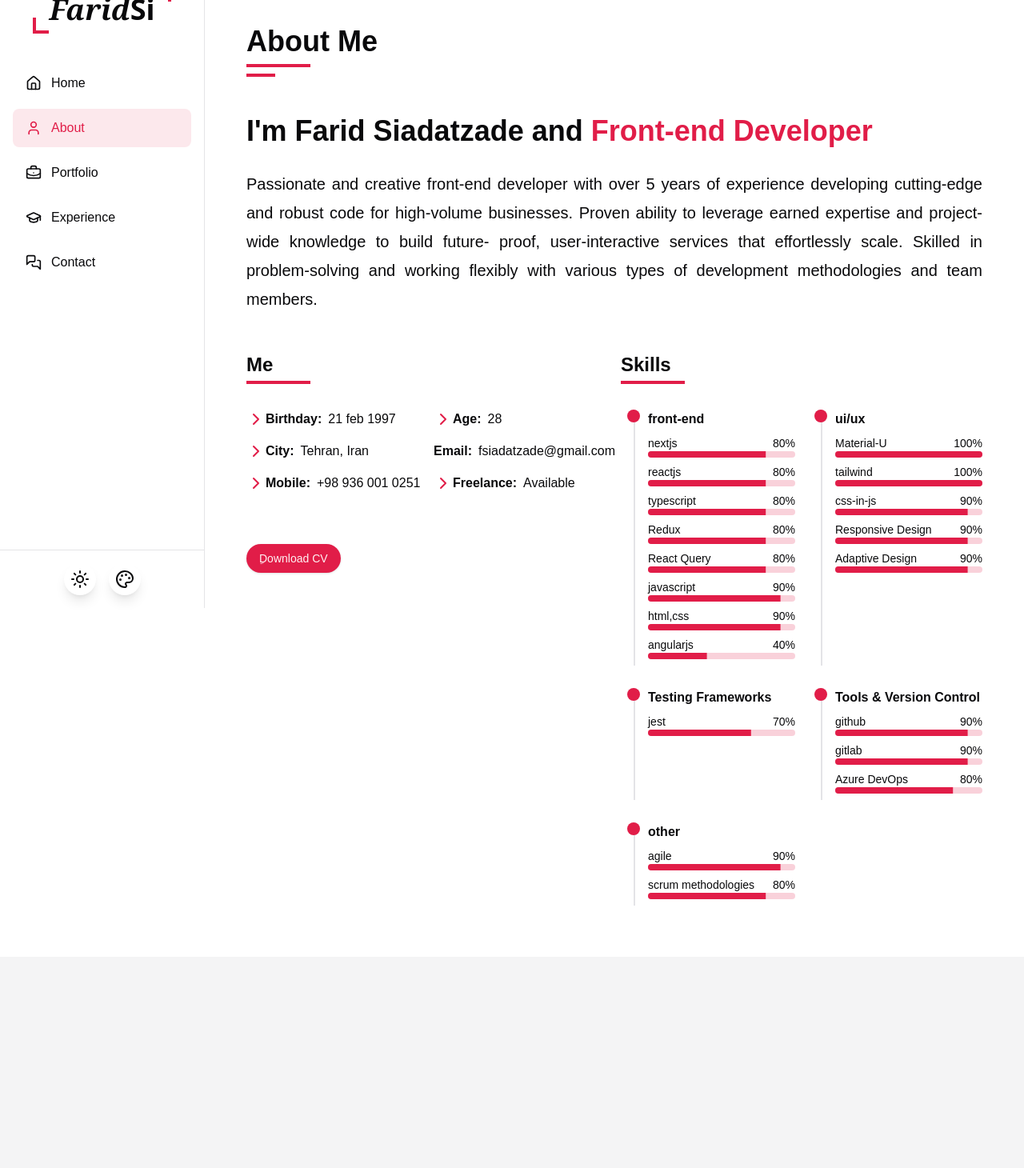
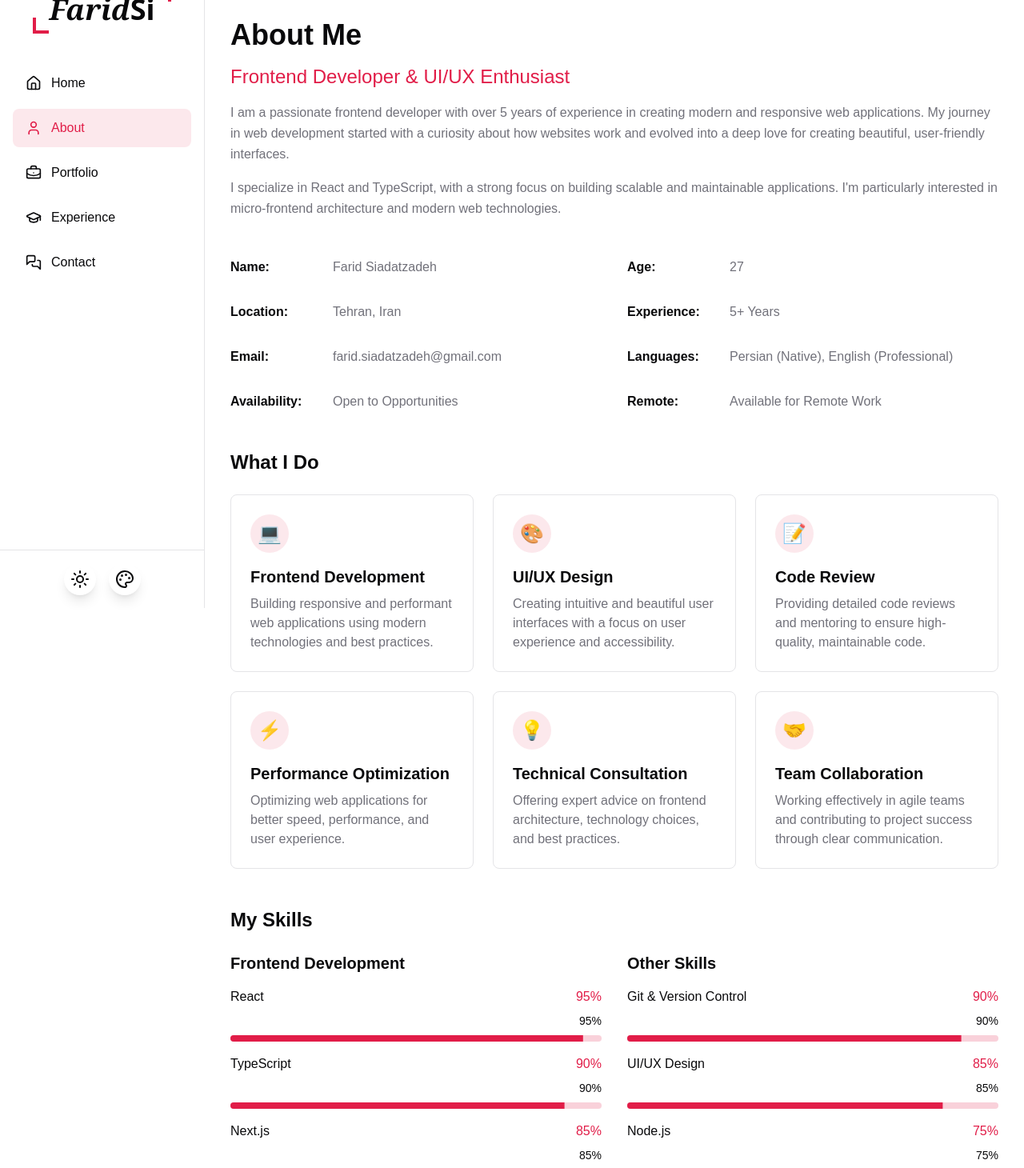
Before and after one commit to faridsiadatzade/Personal-website-next.js, a Next.js app: page /about in a window 1280 px wide. Shown: the part 40-1500 px from the top of the page at 80% size. Before the commit the page ends 1236 px from the top, so only its background shows below. Built offline with nearby package versions, Linux system fonts and the light colour scheme.

Commit message:
[REFAXTOR]: refactor and redesign (about page)

```diff
--- a/src/app/about/page.tsx
+++ b/src/app/about/page.tsx
@@ -1,147 +1,85 @@
-import { ChevronRight } from "lucide-react";
-import { Progress } from "@/components/ui/progress";
-import { Button } from "@/components/ui/button";
-interface BaseInfo {
-  label: string;
-  value: string;
-}
-interface Skill {
-  key: string;
-  value: number;
-}
-interface SkillCategory {
-  category: string;
-  value: Skill[];
-}
+"use client";
 
-const skills: SkillCategory[] = [
+import { AboutSection } from "@/components/sections/AboutSection";
+import { AboutInfo } from "@/types/about";
+
+const aboutData: AboutInfo = {
+  title: "About Me",
+  subtitle: "Frontend Developer & UI/UX Enthusiast",
+  description: [
+    "I am a passionate frontend developer with over 5 years of experience in creating modern and responsive web applications. My journey in web development started with a curiosity about how websites work and evolved into a deep love for creating beautiful, user-friendly interfaces.",
+    "I specialize in React and TypeScript, with a strong focus on building scalable and maintainable applications. I'm particularly interested in micro-frontend architecture and modern web technologies.",
+  ],
+  personalInfo: {
+    "Name": "Farid Siadatzadeh",
+    "Age": "27",
+    "Location": "Tehran, Iran",
+    "Experience": "5+ Years",
+    "Email": "farid.siadatzadeh@gmail.com",
+    "Languages": "Persian (Native), English (Professional)",
+    "Availability": "Open to Opportunities",
+    "Remote": "Available for Remote Work"
+  },
+  services: [
     {
-    category: "front-end",
-    value: [
-      { key: "nextjs", value: 80 },
-      { key: "reactjs", value: 80 },
-      { key: "typescript", value: 80 },
-      { key: "Redux", value: 80 },
-      { key: "React Query", value: 80 },
-      { key: "javascript", value: 90 },
-      { key: "html,css", value: 90 },
-      { key: "angularjs", value: 40 },
-    ],
+      title: "Frontend Development",
+      description: "Building responsive and performant web applications using modern technologies and best practices.",
+      icon: "💻"
     },
     {
-    category: "ui/ux",
-    value: [
-      { key: "Material-U", value: 100 },
-      { key: "tailwind", value: 100 },
-      { key: "css-in-js", value: 90 },
-      { key: "Responsive Design", value: 90 },
-      { key: "Adaptive Design", value: 90 },
-    ],
+      title: "UI/UX Design",
+      description: "Creating intuitive and beautiful user interfaces with a focus on user experience and accessibility.",
+      icon: "🎨"
     },
     {
-    category: "Testing Frameworks",
-    value: [{ key: "jest", value: 70 }],
+      title: "Code Review",
+      description: "Providing detailed code reviews and mentoring to ensure high-quality, maintainable code.",
+      icon: "📝"
     },
     {
-    category: "Tools & Version Control",
-    value: [
-      { key: "github", value: 90 },
-      { key: "gitlab", value: 90 },
-      { key: "Azure DevOps", value: 80 },
-    ],
+      title: "Performance Optimization",
+      description: "Optimizing web applications for better speed, performance, and user experience.",
+      icon: "⚡"
     },
     {
-    category: "other",
-    value: [
-      { key: "agile", value: 90 },
-      { key: "scrum methodologies", value: 80 },
+      title: "Technical Consultation",
+      description: "Offering expert advice on frontend architecture, technology choices, and best practices.",
+      icon: "💡"
+    },
+    {
+      title: "Team Collaboration",
+      description: "Working effectively in agile teams and contributing to project success through clear communication.",
+      icon: "🤝"
+    }
   ],
+  skills: [
+    {
+      name: "Frontend Development",
+      skills: [
+        { name: "React", level: 95 },
+        { name: "TypeScript", level: 90 },
+        { name: "Next.js", level: 85 },
+        { name: "Redux", level: 90 },
+        { name: "TailwindCSS", level: 95 }
+      ]
     },
-];
+    {
+      name: "Other Skills",
+      skills: [
+        { name: "Git & Version Control", level: 90 },
+        { name: "UI/UX Design", level: 85 },
+        { name: "Node.js", level: 75 },
+        { name: "Testing (Jest, RTL)", level: 80 },
+        { name: "Agile Methodologies", level: 85 }
+      ]
+    }
+  ]
+};
 
-const baseInfo: BaseInfo[] = [
-  { label: "Birthday", value: "21 feb 1997" },
-  { label: "Age", value: "28" },
-  { label: "City", value: "Tehran, Iran" },
-  { label: "Email", value: "fsiadatzade@gmail.com" },
-  { label: "Mobile", value: "+98 936 001 0251" },
-  { label: "Freelance", value: "Available" },
-];
-
-function About() {
+export default function About() {
   return (
-    <section className="mt-5 p-5">
-      <div>
-        <h3 className="text-4xl font-bold">About Me</h3>
-        <span className="block mt-2 w-20 border-b-4 border-primary"></span>
-        <span className="block mt-2 w-9 border-b-4 border-primary"></span>
+    <div className="container mx-auto py-8">
+      <AboutSection data={aboutData} />
     </div>
-      <div className="mt-9">
-        <h2 className="font-bold text-4xl leading-12 md:leading-[4rem] mb-4">
-          I'm Farid Siadatzade and
-          <span className="text-primary"> Front-end Developer</span>
-        </h2>
-        <div>
-          <h3 className="mb-4 text-foreground text-xl leading-9 text-justify">
-            Passionate and creative front-end developer with over 5 years of
-            experience developing cutting-edge and robust code for high-volume
-            businesses. Proven ability to leverage earned expertise and
-            project-wide knowledge to build future- proof, user-interactive
-            services that effortlessly scale. Skilled in problem-solving and
-            working flexibly with various types of development methodologies and
-            team members.
-          </h3>
-        </div>
-        <div className="grid md:grid-cols-2 gap-4 mt-12">
-          <div className="grid lg:grid-cols-2 gap-4 h-fit">
-            <div className="md:mb-4">
-              <h2 className="text-2xl font-bold">Me</h2>
-              <span className="block mt-1 w-20 border-b-4 border-primary"></span>
-            </div>
-            <br />
-            {baseInfo.length > 0 &&
-              baseInfo.map((item, index) => (
-                <div className="flex" key={index}>
-                  <ChevronRight className="text-primary" />
-                  <label className="font-bold ">{item.label}: </label>
-                  <p className="ml-2">{item.value}</p>
-                </div>
-              ))}
-            <div className="my-4 md:mt-12 md:mb-1">
-              <Button className="rounded-full">ِDownload CV</Button>
-            </div>
-          </div>
-          <div className="grid md:grid-cols-2 gap-4">
-            <div className="md:mb-4">
-              <h2 className="text-2xl font-bold">Skills</h2>
-              <span className="block mt-1 w-20 border-b-4 border-primary"></span>
-            </div>
-            <br />
-            {skills.map((data, index) => (
-              <div
-                className="relative border-l-2 border-border pl-4 ml-4 mb-3"
-                key={index}
-              >
-                <div className="w-4 h-4 bg-primary rounded-full absolute left-[-10px]"></div>
-                <h4 className="font-bold mb-2">{data.category}</h4>
-                <div>
-                  {data.value.length > 0 &&
-                    data.value.map((item, index) => (
-                      <Progress
-                        className="mb-2"
-                        value={item.value}
-                        title={item.key}
-                        key={index}
-                      />
-                    ))}
-                </div>
-              </div>
-            ))}
-          </div>
-        </div>
-      </div>
-    </section>
   );
 }
-
-export default About;
--- /dev/null
+++ b/src/components/sections/AboutSection.tsx
@@ -0,0 +1,103 @@
+"use client";
+
+import { motion } from "framer-motion";
+import { AboutInfo } from "@/types/about";
+import { Progress } from "@/components/ui/progress";
+import { cn } from "@/lib/utils";
+
+interface AboutSectionProps {
+  data: AboutInfo;
+  className?: string;
+}
+
+const container = {
+  hidden: { opacity: 0 },
+  show: {
+    opacity: 1,
+    transition: {
+      staggerChildren: 0.1,
+    },
+  },
+};
+
+const item = {
+  hidden: { opacity: 0, y: 20 },
+  show: { opacity: 1, y: 0 },
+};
+
+export function AboutSection({ data, className }: AboutSectionProps) {
+  return (
+    <motion.section
+      variants={container}
+      initial="hidden"
+      animate="show"
+      className={cn("space-y-12", className)}
+    >
+      {/* About Me */}
+      <motion.div variants={item} className="space-y-4">
+        <h1 className="text-4xl font-bold">{data.title}</h1>
+        <h2 className="text-2xl text-primary">{data.subtitle}</h2>
+        {data.description.map((paragraph, index) => (
+          <p key={index} className="text-muted-foreground leading-relaxed">
+            {paragraph}
+          </p>
+        ))}
+      </motion.div>
+
+      {/* Personal Info */}
+      <motion.div variants={item} className="grid md:grid-cols-2 gap-8">
+        {Object.entries(data.personalInfo).map(([key, value], index) => (
+          <div key={index} className="flex gap-2">
+            <span className="font-semibold min-w-[120px]">{key}:</span>
+            <span className="text-muted-foreground">{value}</span>
+          </div>
+        ))}
+      </motion.div>
+
+      {/* Services */}
+      <motion.div variants={item}>
+        <h2 className="text-2xl font-bold mb-6">What I Do</h2>
+        <div className="grid md:grid-cols-2 lg:grid-cols-3 gap-6">
+          {data.services.map((service, index) => (
+            <motion.div
+              key={index}
+              variants={item}
+              className="p-6 rounded-lg border border-border bg-card hover:border-primary/50 transition-colors"
+            >
+              <div className="w-12 h-12 flex items-center justify-center rounded-full bg-primary/10 text-primary mb-4">
+                <span className="text-2xl">{service.icon}</span>
+              </div>
+              <h3 className="text-xl font-semibold mb-2">{service.title}</h3>
+              <p className="text-muted-foreground">{service.description}</p>
+            </motion.div>
+          ))}
+        </div>
+      </motion.div>
+
+      {/* Skills */}
+      <motion.div variants={item}>
+        <h2 className="text-2xl font-bold mb-6">My Skills</h2>
+        <div className="grid md:grid-cols-2 gap-8">
+          {data.skills.map((category, categoryIndex) => (
+            <div key={categoryIndex} className="space-y-4">
+              <h3 className="text-xl font-semibold mb-4">{category.name}</h3>
+              {category.skills.map((skill, skillIndex) => (
+                <motion.div
+                  key={skillIndex}
+                  variants={item}
+                  className="space-y-2"
+                >
+                  <div className="flex justify-between">
+                    <span className="font-medium">{skill.name}</span>
+                    <span className="text-primary">{skill.level}%</span>
+                  </div>
+                  <Progress value={skill.level} className="h-2" />
+                </motion.div>
+              ))}
+            </div>
+          ))}
+        </div>
+      </motion.div>
+    </motion.section>
+  );
+}
--- /dev/null
+++ b/src/types/about.ts
@@ -0,0 +1,24 @@
+export interface ServiceItem {
+  title: string;
+  description: string;
+  icon: string;
+}
+
+export interface SkillCategory {
+  name: string;
+  skills: {
+    name: string;
+    level: number;
+  }[];
+}
+
+export interface AboutInfo {
+  title: string;
+  subtitle: string;
+  description: string[];
+  services: ServiceItem[];
+  skills: SkillCategory[];
+  personalInfo: {
+    [key: string]: string;
+  };
+}
```
Lines whose indentation alone changed are shown as unchanged.
